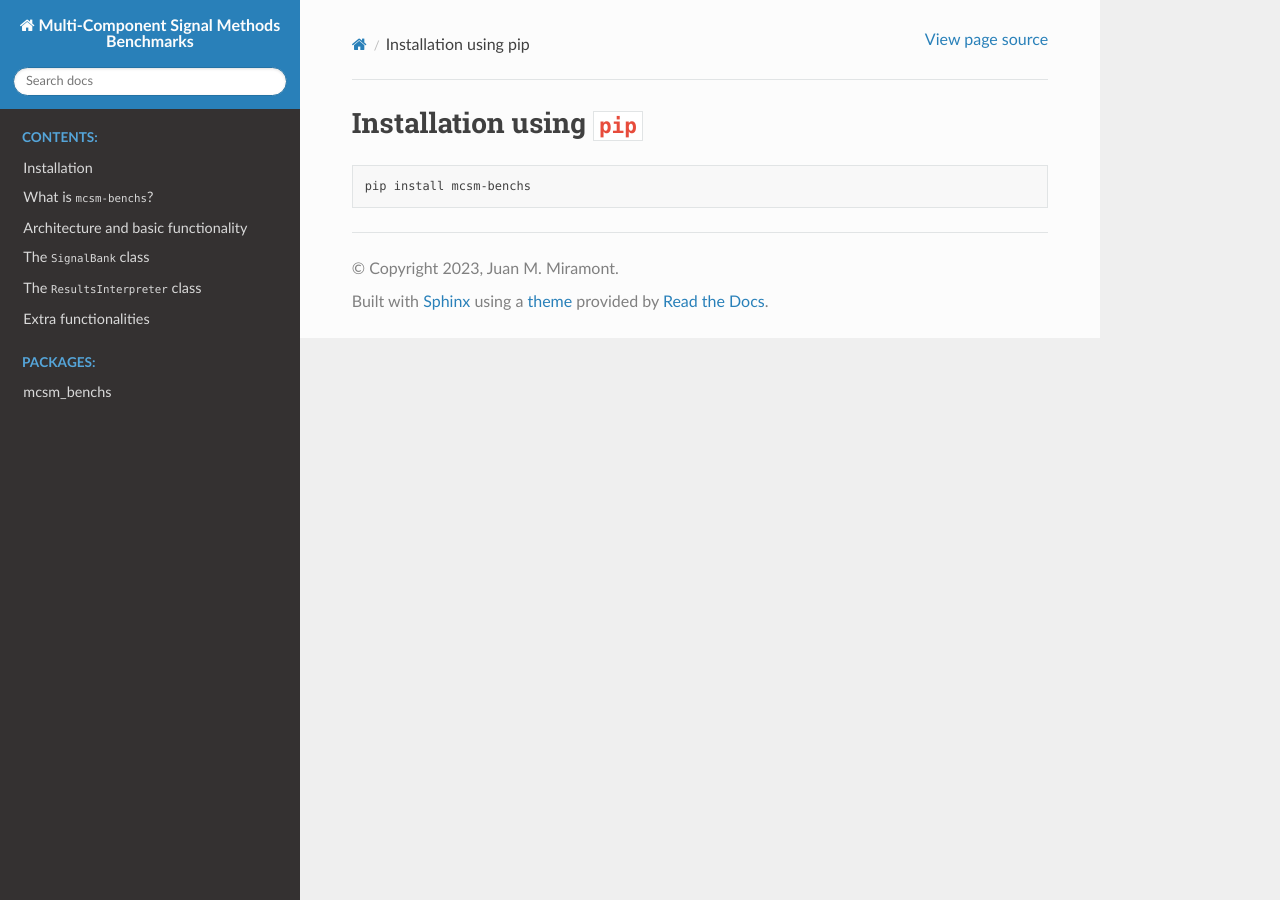
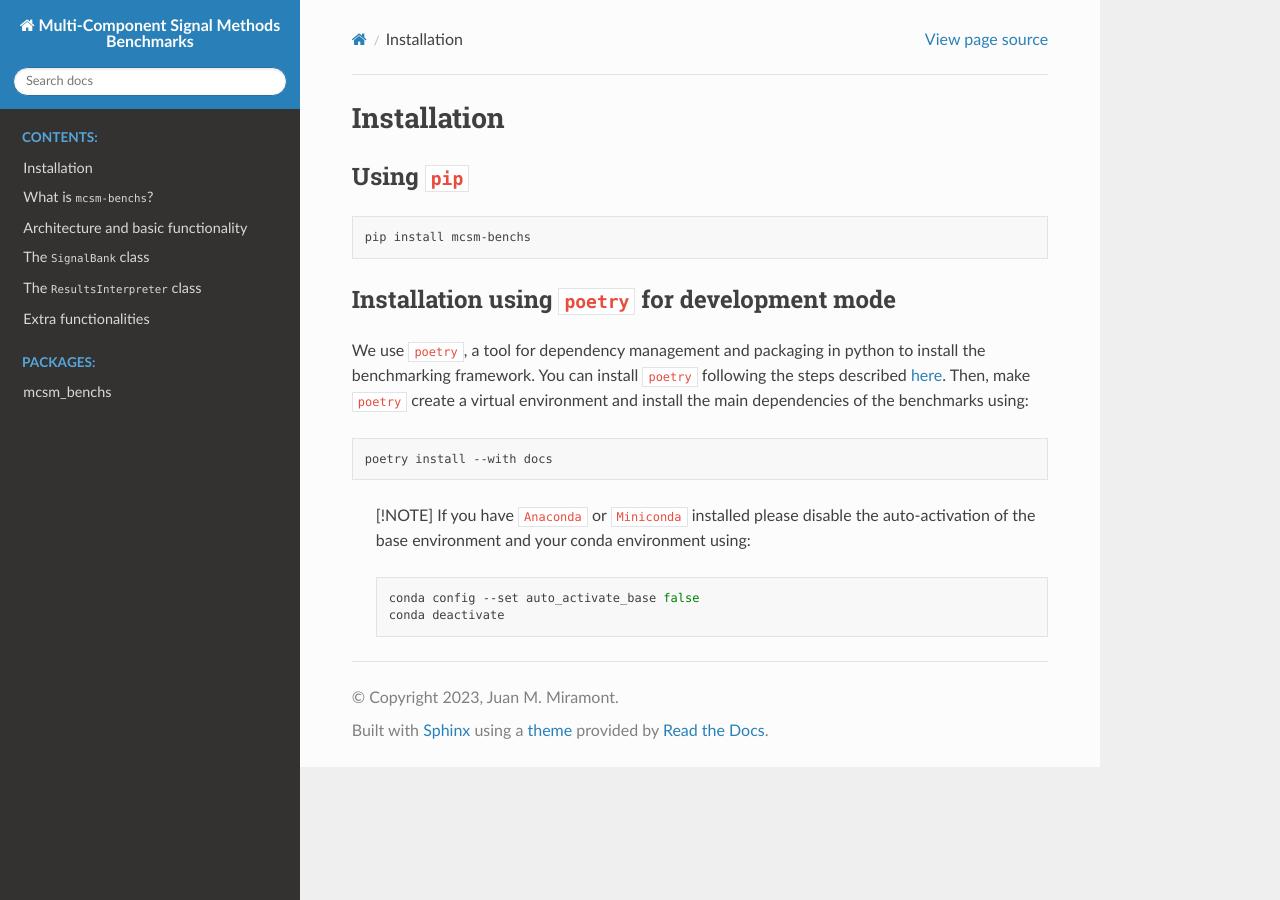
Before and after one commit to jmiramont/mcsm-benchs, a Sphinx documentation site: the page built from docs/install.md, in a window 1280 px wide. Built offline with Sphinx 7.4.7 and the Read the Docs theme 3.1.0, drawn with Linux system fonts in a browser that asks for light colours; pages that are not in the unit, such as notebooks, are missing from menus.

Commit message:
Updating doc utilities and readme.

````diff
--- a/docs/install.md
+++ b/docs/install.md
@@ -1,5 +1,24 @@
-# Installation using ```pip```
+# Installation
+
+## Using ```pip```
 
 ```bash
 pip install mcsm-benchs
 ```
+
+## Installation using `poetry` for development mode
+
+We use [```poetry```](https://python-poetry.org/docs/), a tool for dependency management and packaging in python to install the benchmarking framework. You can install ```poetry``` following the steps described [here](https://python-poetry.org/docs/#installation).
+Then, make ```poetry``` create a virtual environment and install the main dependencies of the benchmarks using:
+
+```bash
+poetry install --with docs
+```
+
+>[!NOTE]
+>If you have [`Anaconda`](https://www.anaconda.com/) or [`Miniconda`](https://docs.conda.io/en/latest/miniconda.html) installed please disable the auto-activation of the base environment and your conda environment using:
+>
+>```bash
+>conda config --set auto_activate_base false
+>conda deactivate
+>```
````
